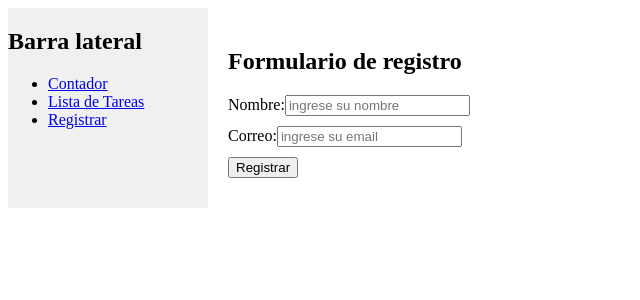
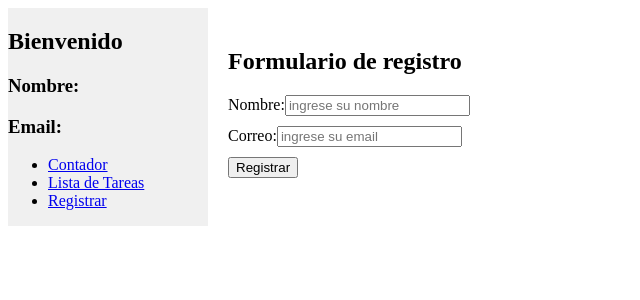
Before and after one commit to Jheremy-Conca/proyecto-vue, a Vue app: page /registrar in a window 1280 px wide. Shown: the top 300 px of the page, without its empty margins (0-640 px from the left). Built offline with nearby package versions, Linux system fonts and the light colour scheme.

Commit message:
Crea Store de PInia para almacenar los datos de registro

```diff
--- a/src/components/Sidebar.vue
+++ b/src/components/Sidebar.vue
@@ -1,6 +1,10 @@
+<!-- eslint-disable vue/multi-word-component-names -->
 <template>
  <div class="sidebar">
-  <h2>Barra lateral</h2>
+  <h2>Bienvenido</h2>
+  <h3>Nombre: {{nombre}}</h3>
+  <h3>Email: {{ email }}</h3>
+
   <ul>
     <li><router-link to = "/contador">Contador</router-link></li>
     <li> <router-link to = "/lista-de-tareas">Lista de Tareas</router-link></li>
@@ -10,6 +14,22 @@
 </template>
 
 <script setup>
+import { useRegistrarStore } from '@/modules/stores/registrarStore';
+import { ref, watch } from 'vue';
+
+const registrarStore = useRegistrarStore();
+const nombre = ref (registrarStore.nombre.value);
+const email = ref (registrarStore.email.value);
+
+watch (() => registrarStore.nombre, (newValor) =>{
+  nombre.value = newValor;
+});
+
+watch (() => registrarStore.email, (newValor) =>{
+  email.value = newValor;
+});
+
+
 
 </script>
 
--- a/src/modules/registro/views/RegistrarView.vue
+++ b/src/modules/registro/views/RegistrarView.vue
@@ -4,12 +4,12 @@
     <Form :validation-schema="schema" @submit="onSubmit">
       <div class="form">
         <label for="nombre">Nombre:</label>
-        <Field type="text" name="nombre" id="nombre" placeholder="ingrese su nombre"/>
+        <Field v-model="nombre" type="text" name="nombre" id="nombre" placeholder="ingrese su nombre"/>
         <ErrorMessage name="nombre"></ErrorMessage>
       </div>
       <div class="form">
         <label for="email">Correo:</label>
-        <Field type="email" name="email" id="correo" placeholder="ingrese su email"/>
+        <Field v-model="email" type="email" name="email" id="correo" placeholder="ingrese su email"/>
         <ErrorMessage name="email"></ErrorMessage>
       </div>
       <div class="form">
@@ -22,8 +22,16 @@
 <script setup>
 import{Form, Field, ErrorMessage} from 'vee-validate';
 import {schema} from '../schemas/validationSchema'
+import { useRegistrarStore } from '@/modules/stores/registrarStore';
+import { ref } from 'vue';
+
+const registrarStore = useRegistrarStore();
+
+const nombre = ref ('');
+const email = ref ('');
 
 const onSubmit = () => {
+  registrarStore.guardarRegistro(nombre.value, email.value)
   console.log('Se ha enviado formulario')
 }
 </script>
--- /dev/null
+++ b/src/modules/stores/registrarStore.js
@@ -0,0 +1,12 @@
+import { defineStore } from "pinia";
+import { ref } from "vue";
+
+export const useRegistrarStore = defineStore("registrar", () => {
+  const nombre = ref("");
+  const email = ref("");
+  const guardarRegistro = (nombreFormulario, emailFormulario) => {
+    nombre.value = nombreFormulario;
+    email.value = emailFormulario;
+  };
+  return { nombre, email, guardarRegistro };
+});
```
